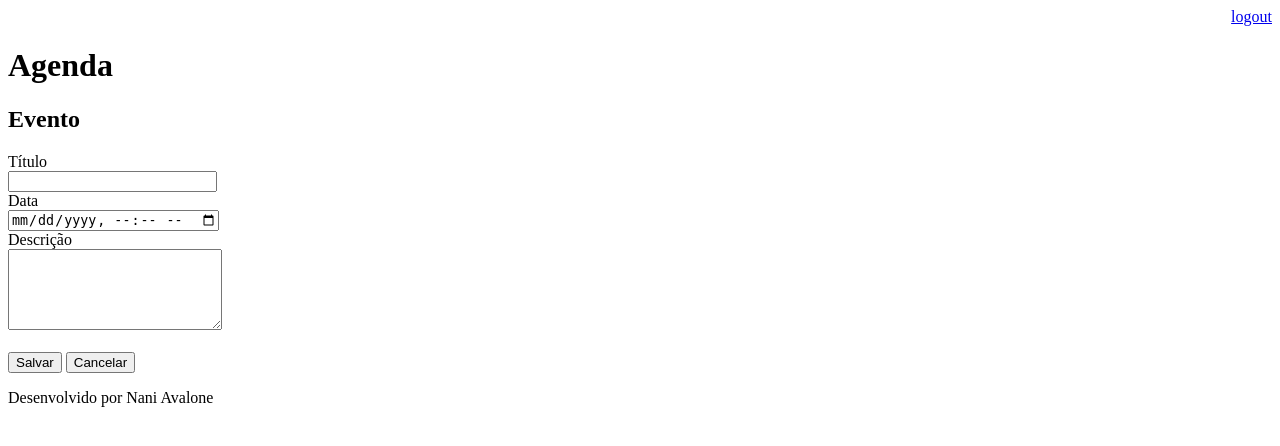
After one commit to nanipumpkin/django_agenda, a Django app: template templates/evento.html in a window 1280 px wide. The commit adds this page. Shown: the top 446 px of the page. Run offline with Django 3.2, Linux system fonts and the light colour scheme; the template is opened without the code that fills it, so the values that code supplies are empty.

Commit message:
Included template for data insertion

```diff
--- a/agenda/urls.py
+++ b/agenda/urls.py
@@ -21,6 +21,8 @@ from django.views.generic import RedirectView
 urlpatterns = [
     path('admin/', admin.site.urls),
     path('agenda/', views.lista_eventos),
+    path('agenda/evento/', views.evento),
+    path('agenda/evento/submit', views.submit_evento),
     path('', RedirectView.as_view(url='/agenda/')),
     path('login/', views.login_user),
     path('login/submit', views.submit_login),
--- a/templates/agenda.html
+++ b/templates/agenda.html
@@ -2,6 +2,9 @@
 
 {% block content %}
 <h2>Agendamentos</h2>
+<a href="evento/">
+    <button type="button">Novo Evento</button>
+</a>
 <ul style='font-size: 18px' ;>
     {% for evento in eventos %}
     <li>{{ evento.titulo }} - {{ evento.data_ajustada }}</li>
--- /dev/null
+++ b/templates/evento.html
@@ -0,0 +1,25 @@
+{% extends "model-page.html" %}
+
+{% block content %}
+
+<h2>Evento</h2>
+<form action="submit" method="POST">{% csrf_token %}
+    <label>Título</label>
+    <br>
+    <input type="text" name="titulo" size="23">
+    <br>
+    <label>Data</label>
+    <br>
+    <input type="datetime-local" name="data">
+    <br>
+    <label>Descrição</label>
+    <br>
+    <textarea name="descricao" rows="5" cols="24" ></textarea>
+    <br>
+    <br>
+    <button type="submit">Salvar</button>
+    <a href="/">
+    <button type="button">Cancelar</button>
+    </a>
+</form>
+{% endblock %}
```
Also changed, not shown: core/views.py (+17 -0 lines), db.sqlite3.
